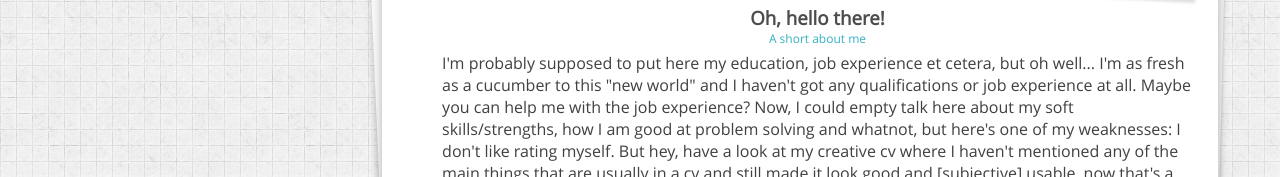
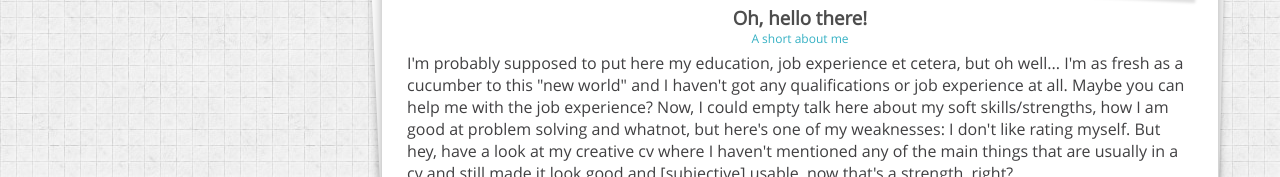
Before and after one commit to HiImDanix/Harlow-College_U3, a plain HTML site: page index.html in a window 1280 px wide. Shown: the part 623-800 px from the top of the page. Drawn offline with Linux system fonts and the light colour scheme.

Commit message:
Index page center fix

```diff
--- a/css/main.css
+++ b/css/main.css
@@ -314,7 +314,6 @@ color:#f4a742;
 }
 .resumeBoxChild2 {
 display:inline-block;
-padding-left:35px;
 width:70%;
 float:left;
 }
```
